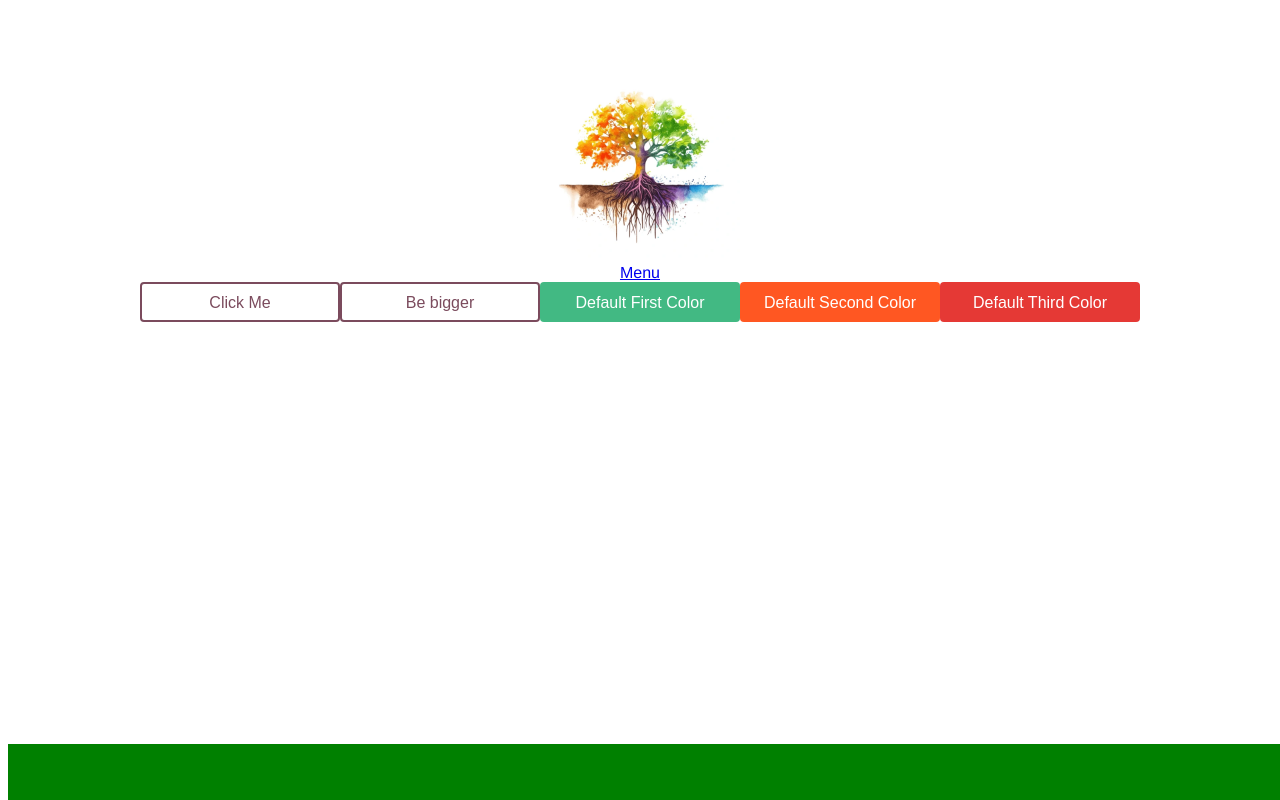
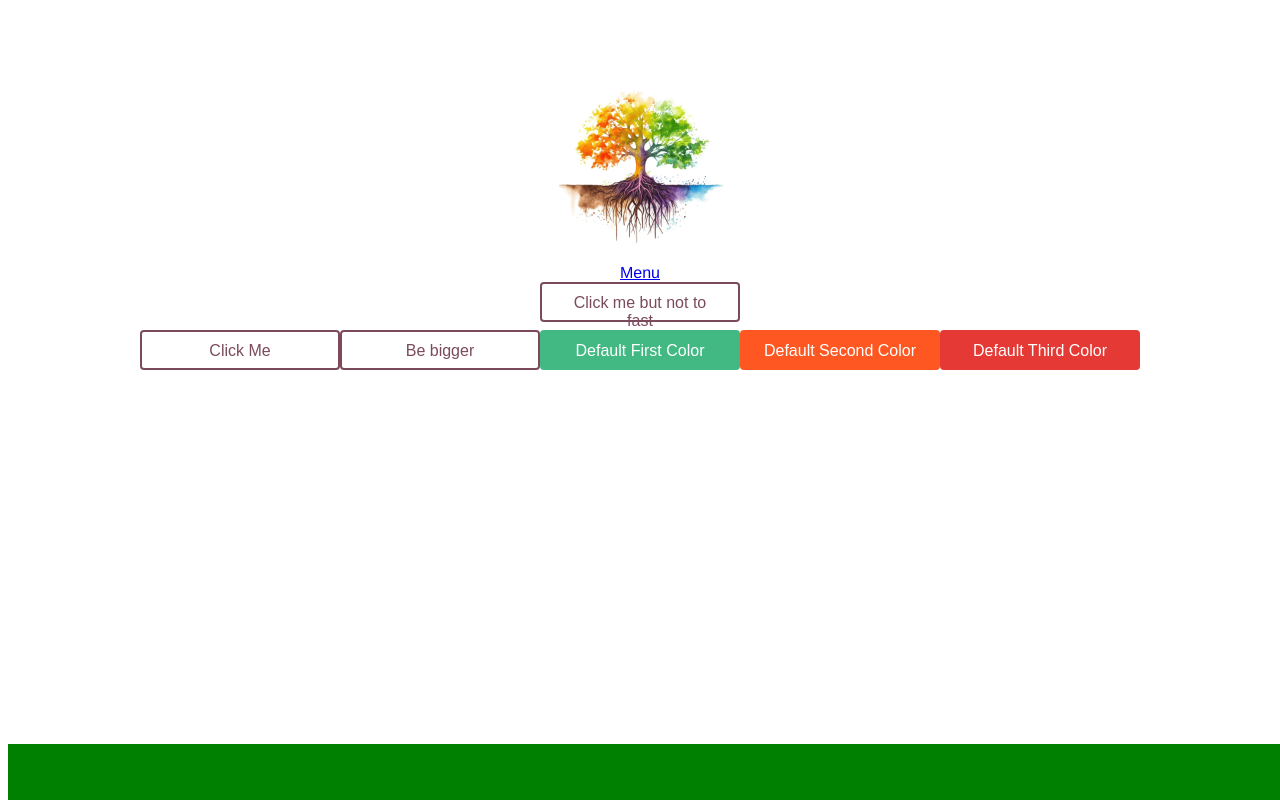
Before and after one commit to LouisGodfrin/M1_TP3_Vue, a Vue app: page / in a window 1280 px wide. Built offline with nearby package versions, Linux system fonts and the light colour scheme.

Commit message:
Exercise 9 without beautiful css

```diff
--- /dev/null
+++ b/src/components/AsyncComponent.vue
@@ -0,0 +1,51 @@
+<template>
+    <button class= "buttonDenied" :disabled="isPending" :color="color" @click="handleClick">
+      <a v-if="isPending"> Loading... </a>
+        Click me but not to fast
+    </button>
+  </template>
+
+  <script>
+  export default
+  {
+      name: 'AsyncComponent',
+
+    data()
+    {
+      return {
+        isPending: false,
+      };
+    },
+
+    methods:
+    {
+      handleClick()
+      {
+        const originalOnClick = this.$attrs.onClick;
+        if (originalOnClick && typeof originalOnClick === 'function')
+        {
+            this.isPending = true;
+            originalOnClick().finally(() =>
+            {
+                this.isPending = false;
+            });
+        }
+      }
+    }
+  };
+  </script>
+  <style>
+    .buttonDenied {
+    height: 40px;
+    width: 200px;
+    padding: 10px 20px;
+    font-size: 16px;
+    font-family: Arial, sans-serif;
+    border: 2px solid #7b4b5d;
+    border-radius: 4px;
+    background-color: #fff;
+    color: #7b4b5d;
+    cursor: pointer;
+    transition: all 0.3s ease;
+    }
+  </style>
--- a/src/components/ButtonLayout.vue
+++ b/src/components/ButtonLayout.vue
@@ -9,6 +9,7 @@
       :class="{ bigger: isBigger, max: isMax }" @click="BiggerWeight"> Be bigger
     </button>
 
+    <!--- Buttons for colors-->
     <button class ="button" :style="buttonStyle('primary')" @mouseover="isHovered1 = true" @mouseleave="isHovered1 = false"
       @focus="isFocused1 = true">
       {{ isHovered1 ? 'Hovered' : isFocused1 ? 'Focused' : 'Default'}}
--- a/src/pages/HomePage.vue
+++ b/src/pages/HomePage.vue
@@ -1,17 +1,41 @@
 <template>
+    <div class = "asynchrone">
+        <async-component @click="denied"/>
+    </div>
     <ButtonLayout />
 </template>
 
 
 <script>
-
+import AsyncComponent from '../components/AsyncComponent.vue';
 import ButtonLayout from '../components/ButtonLayout.vue'
 
-export default {
+export default
+{
     name : 'HomePage',
     components:
     {
+        AsyncComponent,
         ButtonLayout,
+    },
+
+    data: () => ({
+        clickCount: 0,
+    }),
+    methods:
+    {
+        denied()
+        {
+            return new Promise((resolve) =>
+            {
+                setTimeout(() =>
+                {
+                this.clickCount++;
+                console.log(this.clickCount);
+                resolve();
+                }, 2 * 1000);
+            });
+        }
     }
 }
 </script>
```
